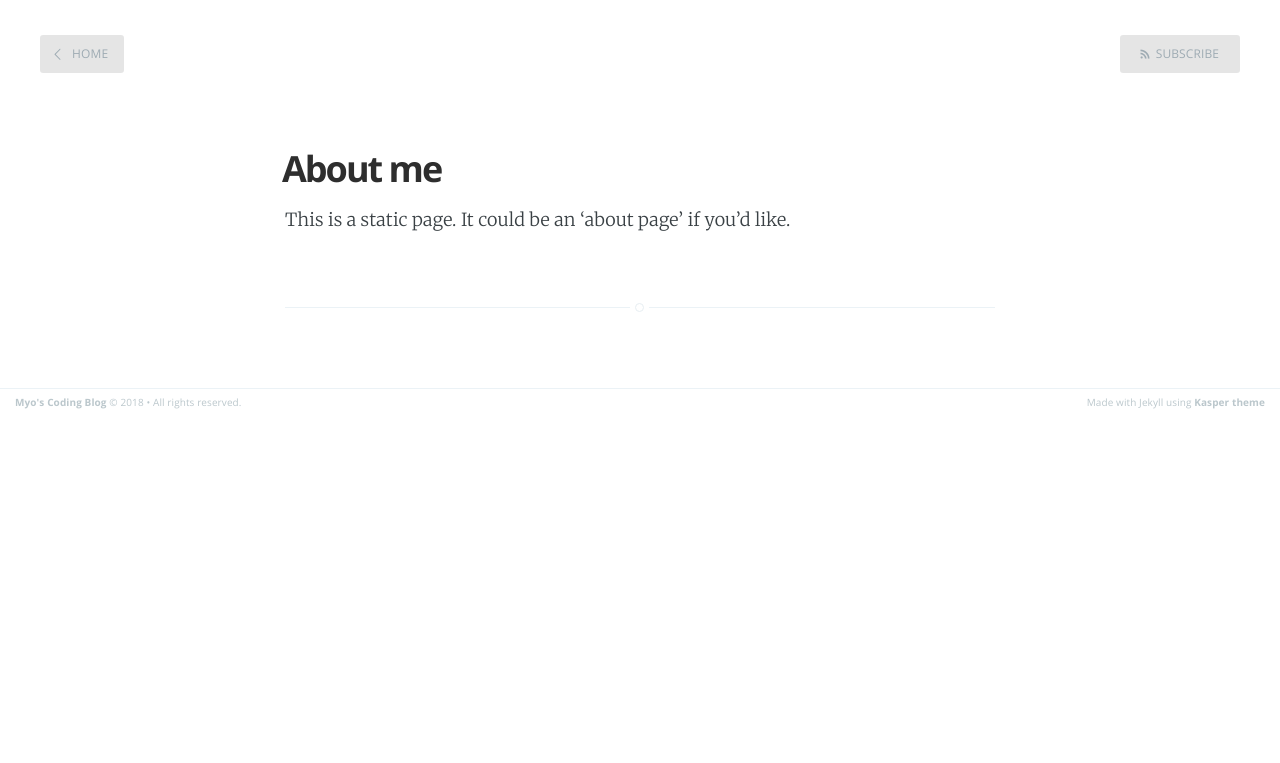
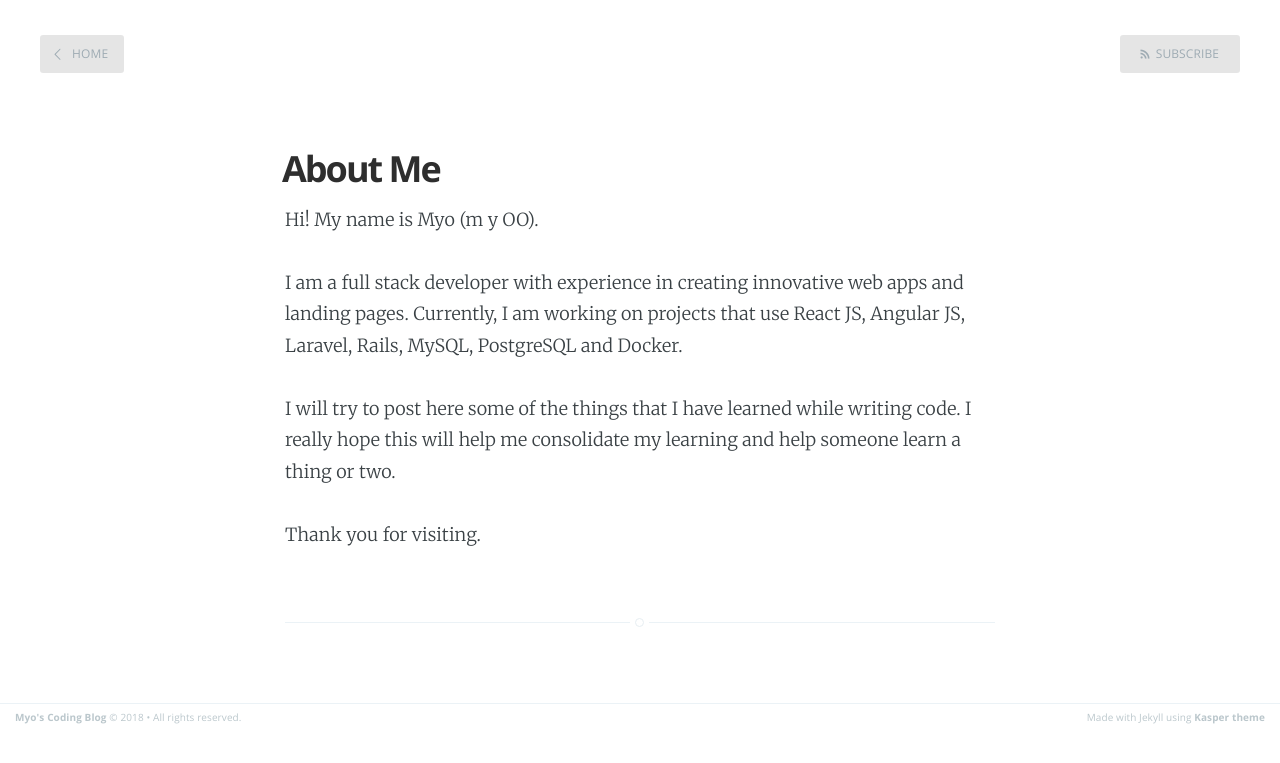
Before and after one commit to mkyaw/ideasintocode.github.io, a Jekyll site: the page built from about.md, in a window 1280 px wide. Shown: the top 763 px of the page. Built offline with Jekyll 4.4.1, drawn with Linux system fonts in a browser that asks for light colours.

Commit message:
Update About Me content

```diff
--- a/_config.yml
+++ b/_config.yml
@@ -6,7 +6,7 @@ markdown: kramdown
 # highlighter: rogue
 logo: false
 paginate: 15
-baseurl: /
+baseurl: 'http://mkyaw.github.io'
 domain_name: 'http://mkyaw.github.io'
 google_analytics: ''
 gems: [jekyll-paginate]
--- a/about.md
+++ b/about.md
@@ -1,6 +1,12 @@
 ---
 layout: page
-title: About me
+title: About Me
 ---
 
-This is a static page. It could be an 'about page' if you'd like.
+Hi! My name is Myo (m y OO).
+
+I am a full stack developer with experience in creating innovative web apps and landing pages. Currently, I am working on projects that use React JS, Angular JS, Laravel, Rails, MySQL, PostgreSQL and Docker.
+
+I will try to post here some of the things that I have learned while writing code. I really hope this will help me consolidate my learning and help someone learn a thing or two.
+
+Thank you for visiting.
```
